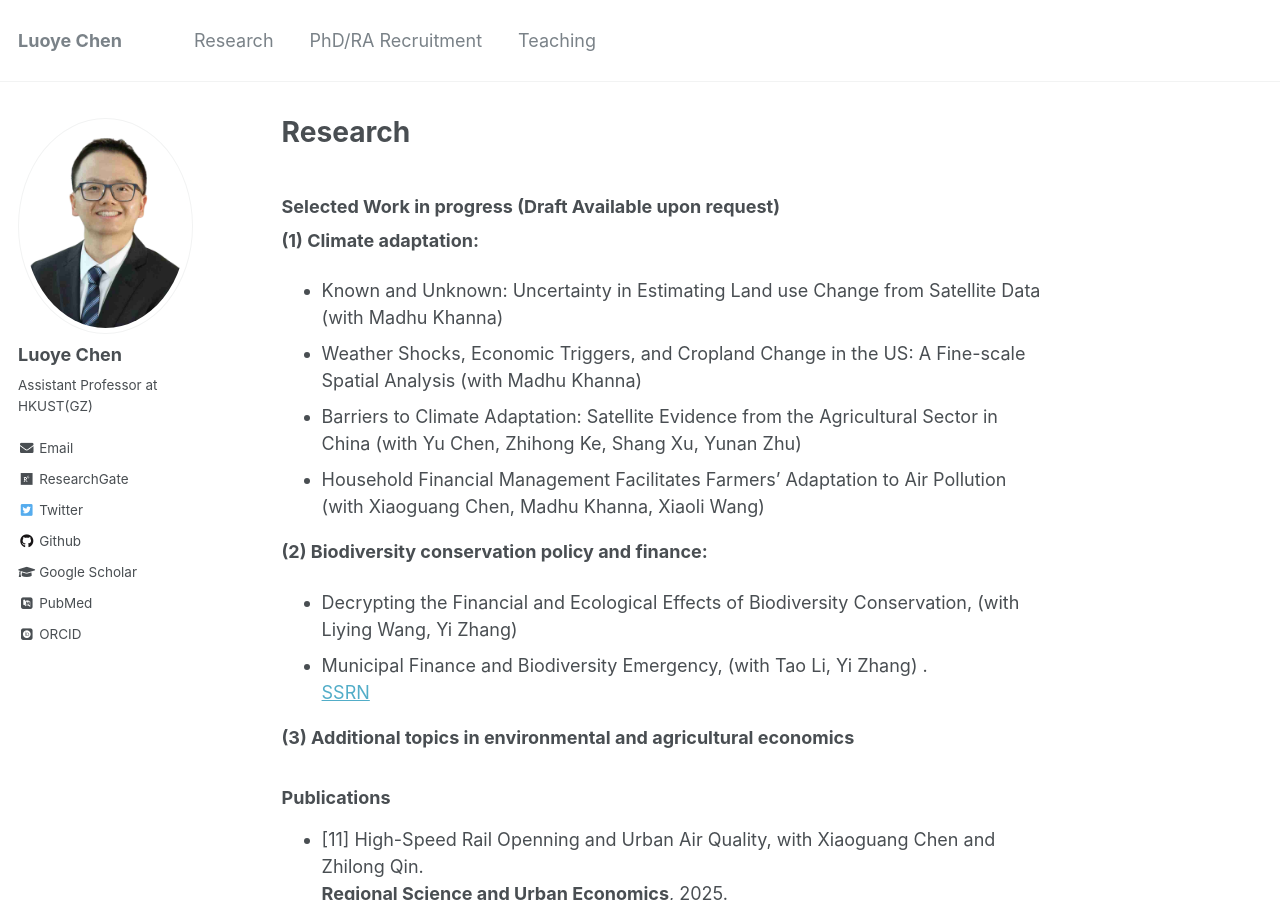
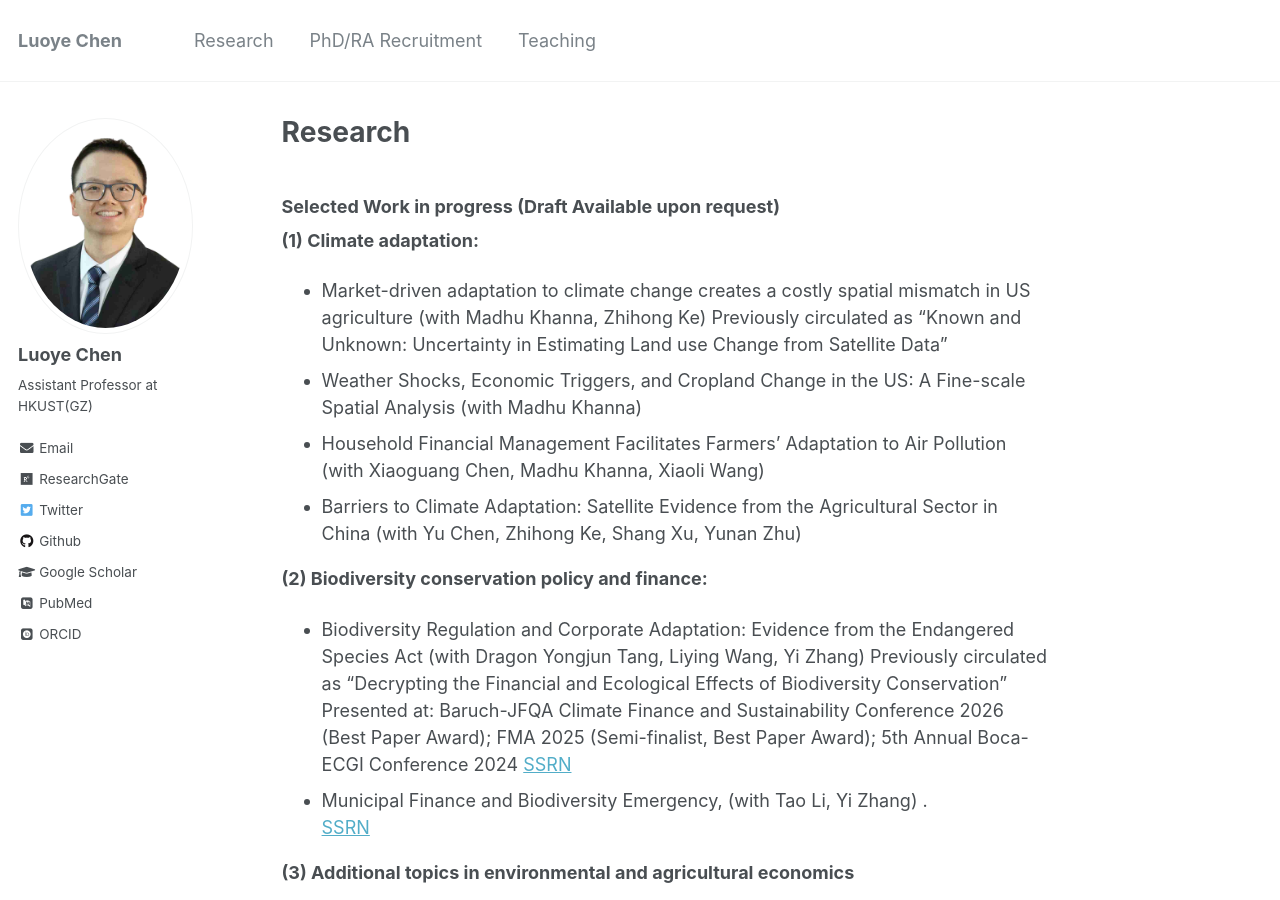
Before and after one commit to luoyec/luoyec.github.io, a Jekyll site: the page built from _pages/publication2.md, in a window 1280 px wide and 900 px high. Built offline with Jekyll 4.4.1, drawn with Linux system fonts in a browser that asks for light colours; some web fonts are replaced.

Commit message:
Update publication2.md

```diff
--- a/_pages/publication2.md
+++ b/_pages/publication2.md
@@ -10,13 +10,17 @@ redirect_from:
 ### Selected Work in progress (Draft Available upon request)
 
 **(1) Climate adaptation:**
-- Known and Unknown: Uncertainty in Estimating Land use Change from Satellite Data (with Madhu Khanna)
+- Market-driven adaptation to climate change creates a costly spatial mismatch in US agriculture (with Madhu Khanna, Zhihong Ke)
+  Previously circulated as “Known and Unknown: Uncertainty in Estimating Land use Change from Satellite Data”
 - Weather Shocks, Economic Triggers, and Cropland Change in the US: A Fine-scale Spatial Analysis (with Madhu Khanna)
+- Household Financial Management Facilitates Farmers’ Adaptation to Air Pollution (with Xiaoguang Chen, Madhu Khanna, Xiaoli Wang)
 - Barriers to Climate Adaptation: Satellite Evidence from the Agricultural Sector in China (with Yu Chen, Zhihong Ke, Shang Xu, Yunan Zhu)
-- Household Financial Management Facilitates Farmers’ Adaptation to Air Pollution (with Xiaoguang Chen, Madhu Khanna, Xiaoli Wang)
 
 **(2) Biodiversity conservation policy and finance:**
-- Decrypting the Financial and Ecological Effects of Biodiversity Conservation, (with Liying Wang, Yi Zhang)
+- Biodiversity Regulation and Corporate Adaptation: Evidence from the Endangered Species Act (with Dragon Yongjun Tang, Liying Wang, Yi Zhang)
+  Previously circulated as “Decrypting the Financial and Ecological Effects of Biodiversity Conservation”
+  Presented at: Baruch-JFQA Climate Finance and Sustainability Conference 2026 (Best Paper Award); FMA 2025 (Semi-finalist, Best Paper Award); 5th Annual Boca-ECGI Conference 2024
+  [SSRN](https://papers.ssrn.com/sol3/papers.cfm?abstract_id=5434454)
 - Municipal Finance and Biodiversity Emergency, (with Tao Li, Yi Zhang) .\
   [SSRN](https://papers.ssrn.com/sol3/papers.cfm?abstract_id=5102235)
 
```
